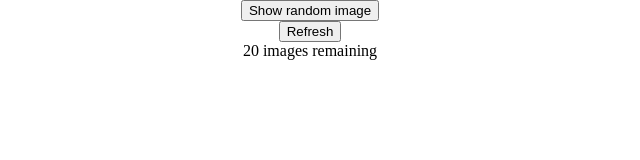
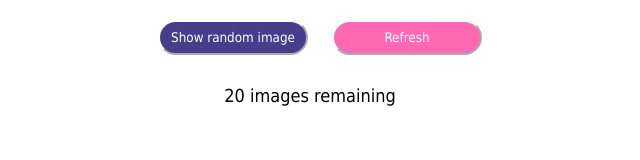
Before and after one commit to Louise-Ann93/random-image-generator, a plain HTML site: page index.html in a window 1280 px wide. Shown: the whole page, without its empty margins (330-970 px from the left). Drawn offline with Linux system fonts and the light colour scheme.

Commit message:
page styling

```diff
--- a/index.html
+++ b/index.html
@@ -11,10 +11,14 @@
 <body>
 
 <div class="container">
-	<button id="button">Show random image</button>
-	<button id="refresh-button">Refresh</button>
+	<div>
+		<button id="button">Show random image</button>
+		<button id="refresh-button">Refresh</button>
+	</div>
+
+	<p id="count"></p>
+
 	<img id="image" src="" alt="random image">
-	<p id="count"></p>
 </div>
 
 <script src="main.js"></script>
--- a/main.css
+++ b/main.css
@@ -15,3 +15,40 @@
 	display: none;
 	max-width: 500px;
 }
+
+#button {
+	margin: 20px;
+	height: 35px;
+	border-radius: 25px;
+	border-color: white;
+	background-color: darkslateblue;
+	color: white;
+	width: 150px;
+	font-family: Tahoma, sans-serif;
+}
+
+#button:hover {
+	background-color: cornflowerblue;
+	color: black;
+}
+
+#refresh-button {
+	width: 150px;
+	height: 35px;
+	border-radius: 25px;
+	background-color: hotpink;
+	border-color: white;
+	color: white;
+	font-family: Tahoma, sans-serif;
+}
+
+#refresh-button:hover {
+	background-color: pink;
+	color: black;
+}
+
+#count {
+	font-family: Tahoma, sans-serif;
+	font-size: 18px;
+	margin: 10px;
+}
```
